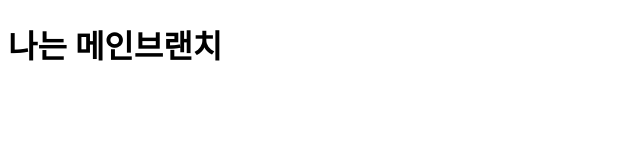
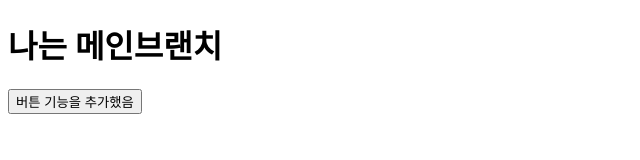
Before and after one commit to dldudtn118/GitTest, a plain HTML site: page index.html in a window 1280 px wide. Shown: the whole page, without its empty margins (0-640 px from the left). Drawn offline with Linux system fonts and the light colour scheme.

Commit message:
버튼 기능 추가!

```diff
--- a/index.html
+++ b/index.html
@@ -6,5 +6,6 @@
 </head>
 <body>
     <h1>나는 메인브랜치</h1>
+    <button type="button">버튼 기능을 추가했음</button>
 </body>
 </html>
```
